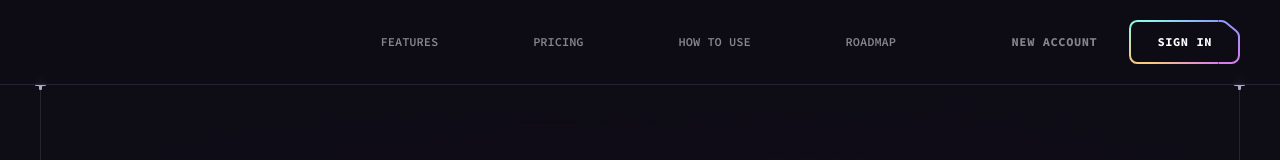
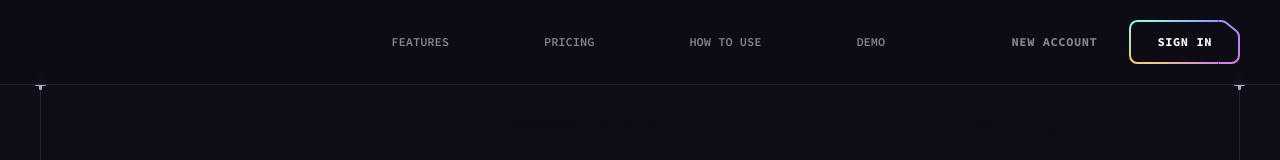
Before and after one commit to alexbradau/test-dd-ai-app, a React (Vite) app: page / in a window 1280 px wide. Shown: the top 160 px of the page. Built offline with nearby package versions, Linux system fonts and the light colour scheme.

Commit message:
added Demo item

```diff
--- a/src/components/Header.jsx
+++ b/src/components/Header.jsx
@@ -1,5 +1,6 @@
 import { useLocation } from "react-router-dom";
 import { disablePageScroll, enablePageScroll } from "scroll-lock";
+import { Link } from "react-router-dom";
 
 import { brainwave } from "../assets";
 import { navigation } from "../constants";
--- a/src/constants/index.js
+++ b/src/constants/index.js
@@ -59,8 +59,8 @@ import {
     },
     {
       id: "3",
-      title: "Roadmap",
-      url: "#roadmap",
+      title: "Demo",
+      url: "#demo",
     },
     {
       id: "4",
```
